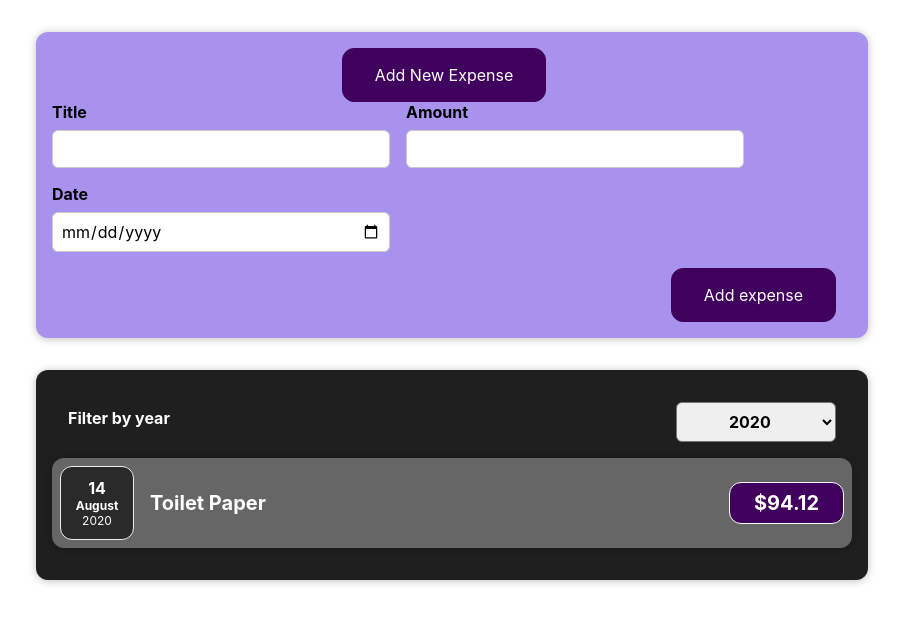
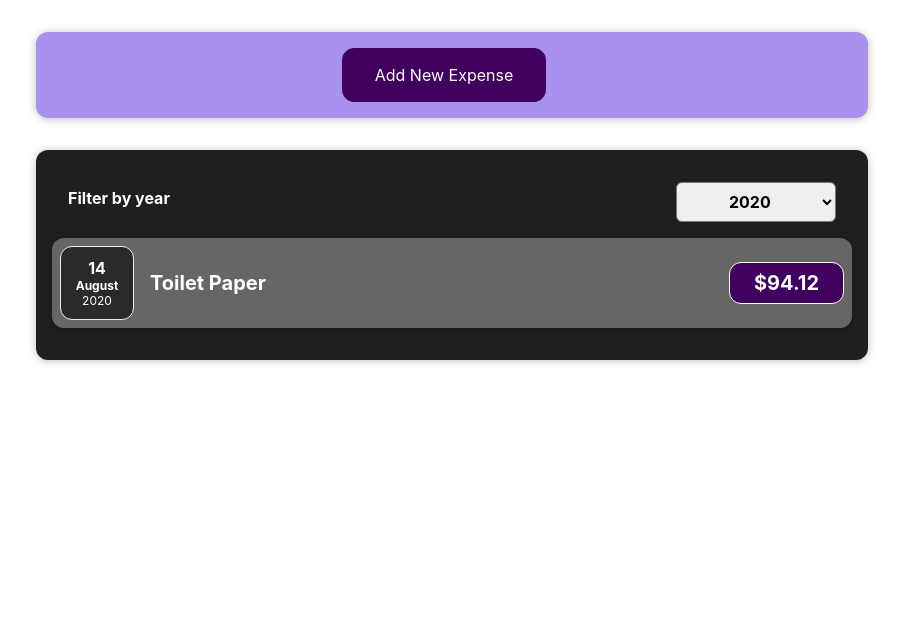
Before and after one commit to AnuvaPandya/Expense-Tracker, a React (Create React App) app: page / in a window 1280 px wide. Shown: the top 624 px of the page, without its empty margins (188-1091 px from the left). Built offline with nearby package versions, Linux system fonts and the light colour scheme.

Commit message:
new button to open form

```diff
--- a/src/components/Newexpenses/ExpenseForm.js
+++ b/src/components/Newexpenses/ExpenseForm.js
@@ -54,9 +54,7 @@
     setEnteredDate("");
   };
 
-  const openExpenseForm = () => {
-
-  }
+  const openExpenseForm = () => {};
 
   return (
     <form onSubmit={submitHandler}>
@@ -92,6 +90,7 @@
       </div>
       <div className="new-expense__actions">
         <button type="submit">Add expense</button>
+        <button type="submit">Cancel</button>
       </div>
     </form>
   );
--- a/src/components/Newexpenses/NewExpense.js
+++ b/src/components/Newexpenses/NewExpense.js
@@ -1,7 +1,10 @@
+import React, { useState } from "react";
 import "./NewExpense.css";
 import ExpenseForm from "./ExpenseForm";
 
 const NewExpense = (props) => {
+  const [isEditing, setIsEditing] = useState(false);
+
   const saveExpenseDataHandler = (enteredExpenseData) => {
     const expenseData = {
       ...enteredExpenseData,
@@ -10,10 +13,16 @@
     props.onAddExpense(expenseData);
   };
 
+  const startEditingHandler = () => {
+    setIsEditing(true);
+  };
+
   return (
     <div className="new-expense">
-      <button>Add New Expense</button>
-      <ExpenseForm onSaveExpenseData={saveExpenseDataHandler} />
+      {!isEditing && (
+        <button onClick={startEditingHandler}>Add New Expense</button>
+      )}
+      {isEditing && <ExpenseForm onSaveExpenseData={saveExpenseDataHandler} />}
     </div>
   );
 };
```
